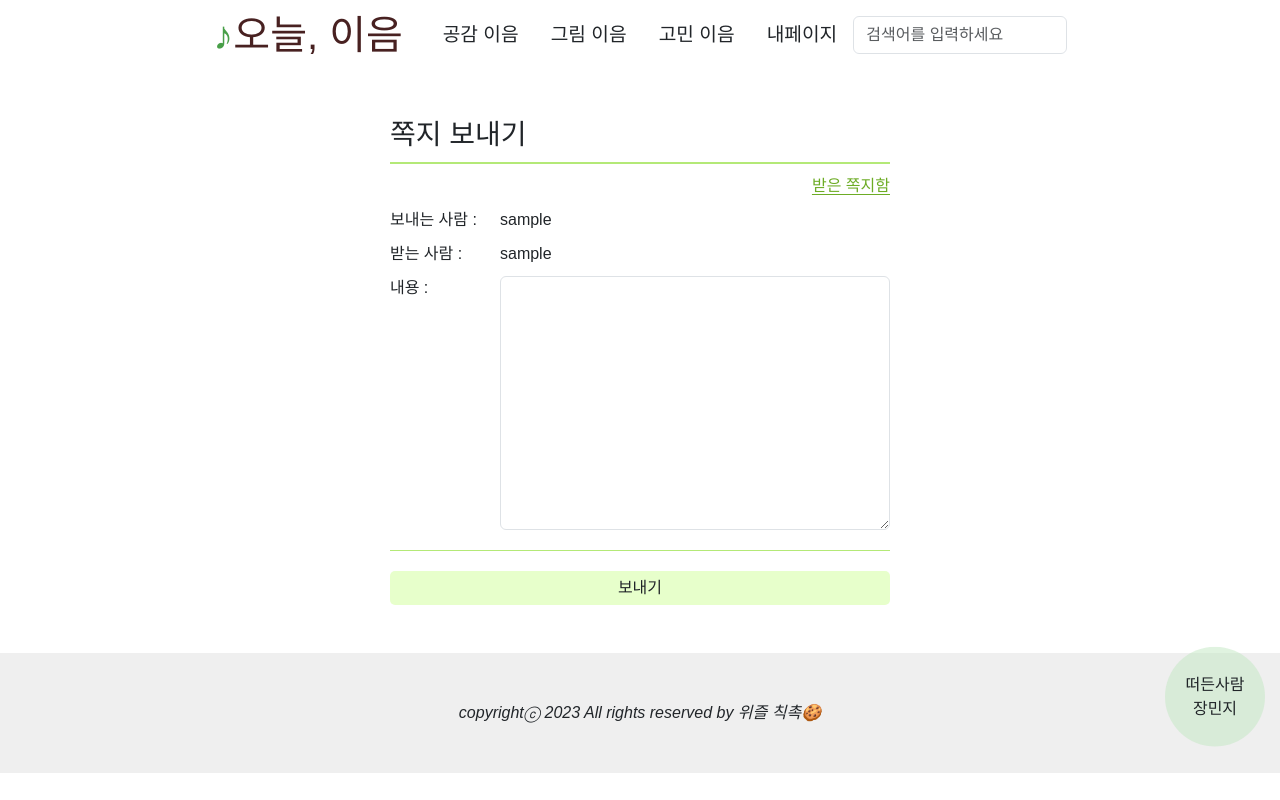
After one commit to skysky44/ieum, a Django app: a page that uses my_messages/templates/my_messages/compose_to_user.html in a window 1280 px wide. The commit adds this page. Run offline with Django 3.2, Linux system fonts and the light colour scheme; the visitor is signed in with stand-in values (Sample User, id 1); data comes from the database, SQL or seed files in the repository; data that the repository does not hold is empty; some libraries are stand-ins or nearby versions; some web fonts are replaced.

Commit message:
[UPDATE] profile-message-button 프로필에서 각 사용자에게 쪽지 보내기 버튼 추가

```diff
--- a/accounts/templates/accounts/profile.html
+++ b/accounts/templates/accounts/profile.html
@@ -117,6 +117,10 @@
               <i title="로그아웃" class="bi bi-box-arrow-right" style="font-size:1.8rem;"></i>
             </a>
           </div>
+        {% else %}
+          <a href="{% url 'my_messages:compose_message_to_user' person.username %}" class="me-4">
+            <i title="쪽지 보내기" class="bi bi-envelope" style="font-size:1.8rem;"></i>
+          </a>
         {% endif %}
       </div>
 
--- /dev/null
+++ b/my_messages/templates/my_messages/compose_to_user.html
@@ -0,0 +1,35 @@
+{% extends 'base.html' %}
+{% load static %}
+{% block head %}
+  <link rel="stylesheet" href="{% static 'my_messages/css/compose.css' %}">
+{% endblock head %}
+{% block content %}
+  <div class="d-flex justify-content-center">
+    <div class="d-flex flex-column">
+      <h3 class="compose--title">쪽지 보내기</h3>
+      <ul>
+        <li class="compose--aTag--wrap">
+          <a href="{% url 'my_messages:received_messages' %}" class="compose--aTag">받은 쪽지함</a>
+        </li>
+      </ul>
+      <form method="post" class="" style="width: 500px;">
+        {% csrf_token %}
+        <div class="compose--form--wrap">
+          <p class="compose--form--label1">보내는 사람 : </p>
+          {{ request.user }}
+        </div>
+        <div class="compose--form--wrap">
+          <p class="compose--form--label1">받는 사람 : </p>
+          {{ person }}
+        </div>
+        <div class="compose--form--wrap">
+          <p class="compose--form--label2">내용 : </p>
+          {{ form.content }}
+        </div>
+        <div class="compose--btn--wrap">
+          <button type="submit" class="compose--btn">보내기</button>
+        </div>
+      </form>
+    </div>
+  </div>
+{% endblock %}
--- a/my_messages/urls.py
+++ b/my_messages/urls.py
@@ -5,6 +5,7 @@ app_name = 'my_messages'
 
 urlpatterns = [
     path('compose/', views.compose_message, name='compose_message'),
+    path('compose/<str:username>', views.compose_message_to_user, name='compose_message_to_user'),
     path('inbox/received/', views.received_messages, name='received_messages'),
     path('inbox/sent/', views.sent_messages, name='sent_messages'),
     path('message/<int:message_id>/', views.view_message, name='view_message'),
--- a/my_messages/views.py
+++ b/my_messages/views.py
@@ -18,6 +18,24 @@ def compose_message(request):
     else:
         form = ComposeMessageForm(user=request.user)
     return render(request, 'my_messages/compose.html', {'form': form})
+
+@login_required
+def compose_message_to_user(request, username):
+    person = get_object_or_404(User, username=username)
+    if request.method == 'POST':
+        form = ComposeMessageForm(request.POST, user=request.user)
+        if form.is_valid():
+            message = form.save(commit=False)
+            message.sender = request.user
+            message.receiver = person
+            message.save()
+            return redirect('my_messages:sent_messages')
+    else:
+        initial_data = {'receiver': person}
+        form = ComposeMessageForm(initial=initial_data, user=request.user)
+    return render(request, 'my_messages/compose_to_user.html', {'form': form, 'person': person})
+
+
 
 @login_required
 def received_messages(request):
```
Also changed, not shown: posts/migrations/0001_initial.py, posts/migrations/0002_auto_20230614_1455.py (deleted).
